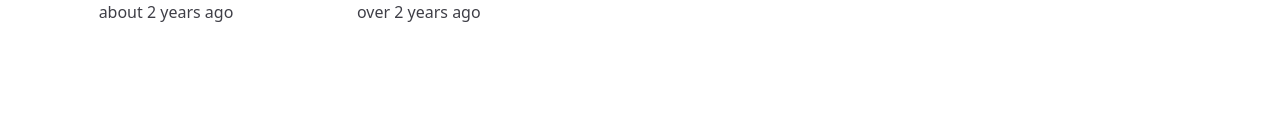
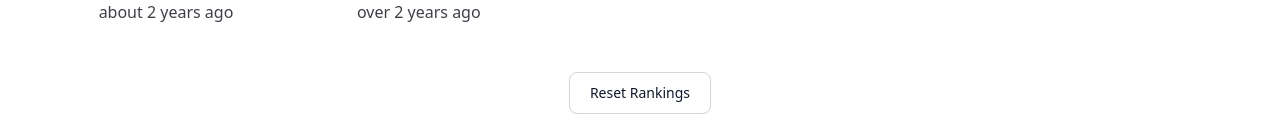
Before and after one commit to jacob-seiler/af-ranker, a React (Vite) app: page / in a window 1280 px wide. Shown: the part 4104-4239 px from the top of the page. Before the commit the page ends 4152 px from the top, so only its background shows below. Built offline with nearby package versions, Linux system fonts and the light colour scheme.

Commit message:
Added reset button

```diff
--- a/src/App.tsx
+++ b/src/App.tsx
@@ -14,6 +14,18 @@ export interface Video {
   thumbnailUrl: string;
 }
 
+const ResetButton = ({ onClick }: { onClick: () => void }) => {
+  return (
+    <button
+      onClick={onClick}
+      type="button"
+      className="text-gray-900 bg-white border border-gray-300 focus:outline-none hover:bg-gray-100 focus:ring-4 focus:ring-gray-100 font-medium rounded-lg text-sm px-5 py-2.5 m-2 dark:bg-gray-800 dark:text-white dark:border-gray-600 dark:hover:bg-gray-700 dark:hover:border-gray-600 dark:focus:ring-gray-700"
+    >
+      Reset Rankings
+    </button>
+  );
+};
+
 const App = () => {
   const videos: Video[] = useMemo(() => {
     return videosJSON.map((video) => ({
@@ -25,29 +37,36 @@ const App = () => {
     }));
   }, []);
 
-  const getRandomVideos = useCallback((amount: number) => {
-    const shuffled = [...videos].sort(() => 0.5 - Math.random());
-    return shuffled.slice(0, amount);
-  }, [videos]);
+  const getRandomVideos = useCallback(
+    (amount: number) => {
+      const shuffled = [...videos].sort(() => 0.5 - Math.random());
+      return shuffled.slice(0, amount);
+    },
+    [videos]
+  );
 
   const initialVideos = useMemo(() => getRandomVideos(2), [getRandomVideos]);
 
   const getRandomUnrankedVideo = () => {
-    if (unranked.length === 0)
-      return undefined;
+    if (unranked.length === 0) return undefined;
 
     const shuffled = [...unranked].sort(() => 0.5 - Math.random());
     return shuffled.pop();
-  }
+  };
 
   const [current, setCurrent] = useState<Video | null>(initialVideos[0]);
   const [ranked, setRanked] = useState<Video[]>([initialVideos[1]]);
-  const [unranked, setUnranked] = useState<Video[]>(structuredClone(videos.filter(v => v.id !== initialVideos[0].id && v.id !== initialVideos[1].id)));
+  const [unranked, setUnranked] = useState<Video[]>(
+    structuredClone(
+      videos.filter(
+        (v) => v.id !== initialVideos[0].id && v.id !== initialVideos[1].id
+      )
+    )
+  );
 
   const handleRanked = (ranking: number) => {
-    console.log("Ranked!", ranking, JSON.stringify(current));
     // Update ranked videos list
-    setRanked(prev => {
+    setRanked((prev) => {
       const newRanked = [...prev];
       newRanked.splice(ranking, 0, structuredClone(current!));
       return newRanked;
@@ -63,21 +82,41 @@ const App = () => {
     }
 
     setCurrent(randomVideo);
-    setUnranked(prev => prev.filter(v => v.id !== randomVideo.id));
-  }
+    setUnranked((prev) => prev.filter((v) => v.id !== randomVideo.id));
+  };
+
+  const handleReset = () => {
+    const randomVideos = getRandomVideos(2);
+    setCurrent(randomVideos[0]);
+    setRanked([randomVideos[1]]);
+    setUnranked(
+      videos.filter(
+        (v) => v.id !== randomVideos[0].id && v.id !== randomVideos[1].id
+      )
+    );
+  };
 
   return (
     <main>
       <div className="container mx-auto text-center p-4">
-        <h1 className="text-4xl font-extrabold mb-6">Almost Friday Sketch Ranker</h1>
+        <h1 className="text-4xl font-extrabold mb-6">
+          Almost Friday Sketch Ranker
+        </h1>
 
-        {current !== null && (
+        {current !== null ? (
           <Ranker current={current} ranked={ranked} onRanked={handleRanked} />
+        ) : (
+          <>
+            <p>You have ranked every video!</p>
+            <ResetButton onClick={handleReset} />
+          </>
         )}
 
         {ranked.length > 1 && (
           <>
-            <h2 className="text-3xl font-bold mb-2 mt-6">Rankings ({ranked.length}/{videos.length})</h2>
+            <h2 className="text-3xl font-bold mb-2 mt-6">
+              Rankings ({ranked.length}/{videos.length})
+            </h2>
             <Rankings videos={ranked} />
           </>
         )}
@@ -88,6 +127,10 @@ const App = () => {
             <VideoGrid videos={unranked} />
           </>
         )}
+
+        <div className="mt-8">
+          <ResetButton onClick={handleReset} />
+        </div>
       </div>
     </main>
   );
```
